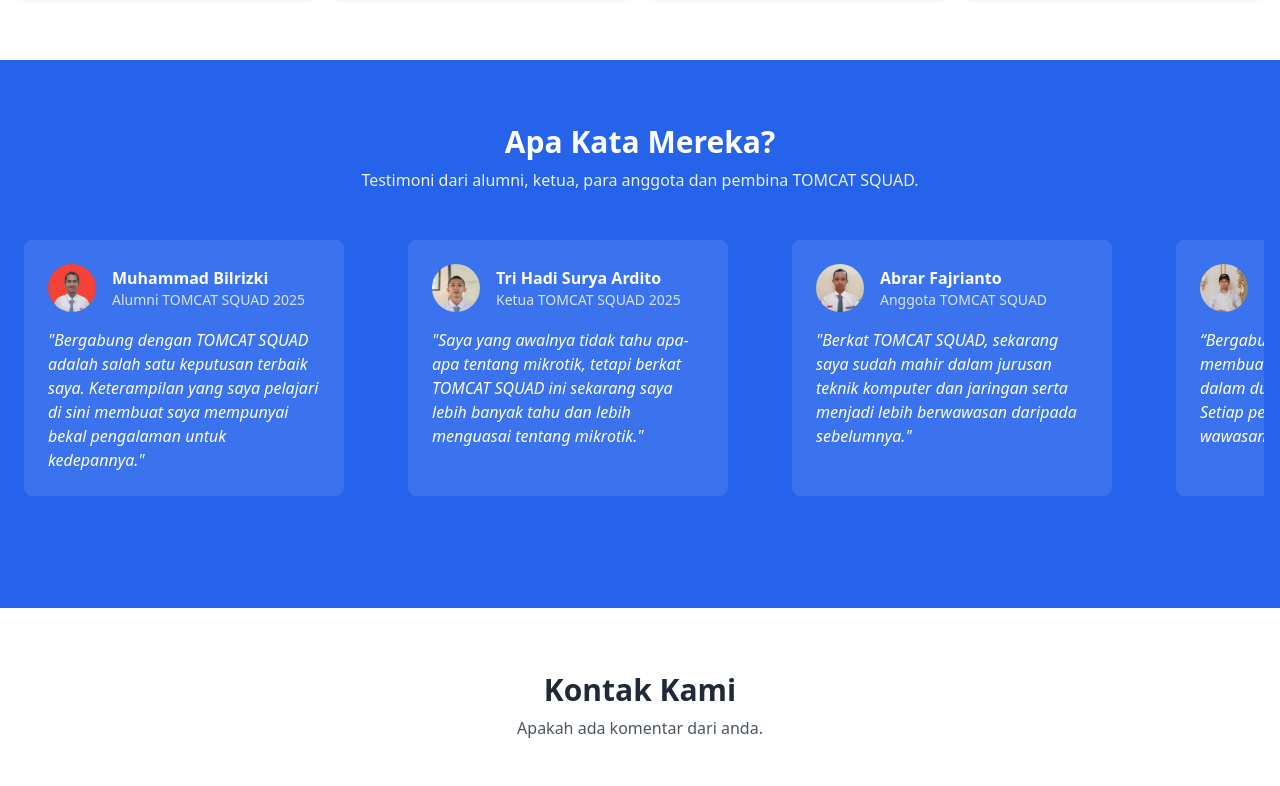
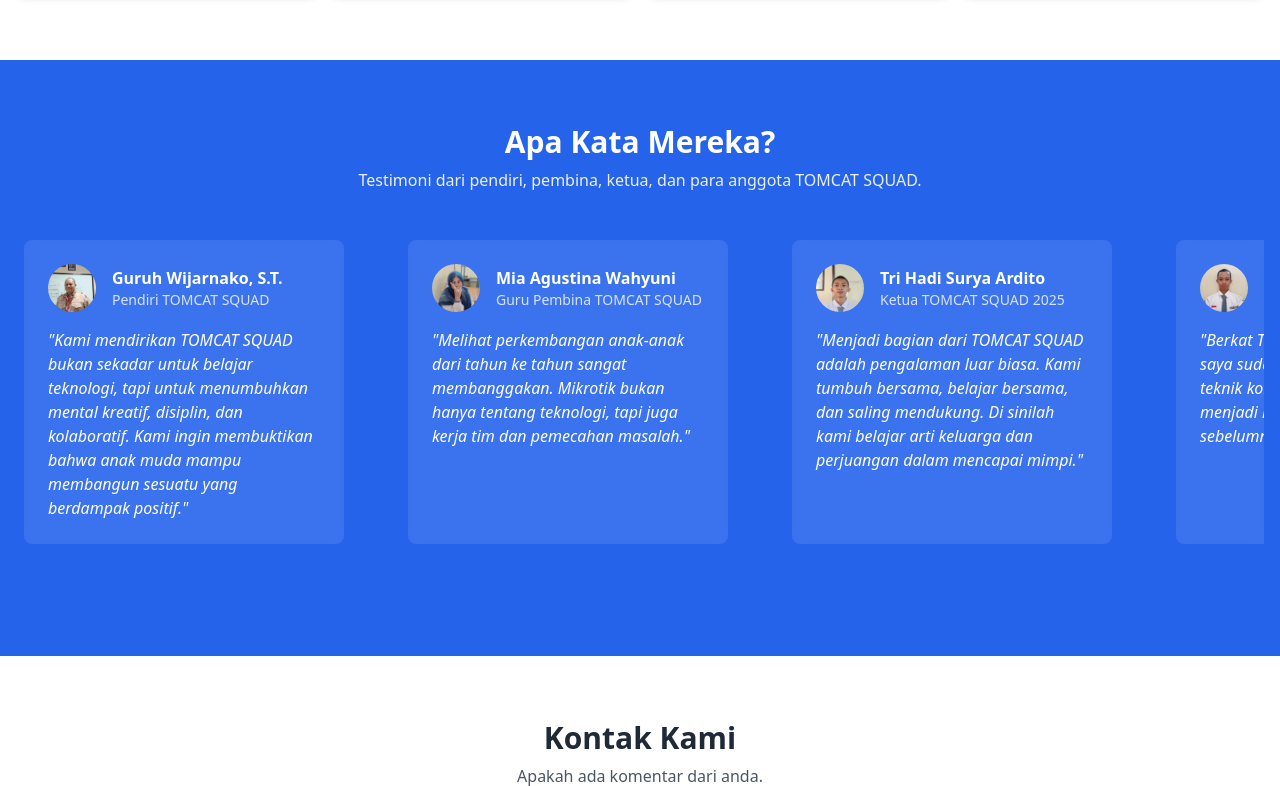
Before and after one commit to Gerr945/TOMCATSQUAD, a PHP site: page / in a window 1280 px wide. Shown: the part 4990-5776 px from the top of the page. Run offline with PHP 8.4, Linux system fonts and the light colour scheme; some libraries are stand-ins or nearby versions.

Commit message:
first commit

```diff
--- a/index.php
+++ b/index.php
@@ -603,7 +603,7 @@ if (!empty($_GET['q'])) {
             <div class="text-center mb-12">
                 <h2 class="text-3xl font-bold mb-2">Apa Kata Mereka?</h2>
                 <p class="max-w-2xl mx-auto opacity-90">
-                    Testimoni dari alumni, ketua, para anggota dan pembina TOMCAT SQUAD.
+                    Testimoni dari pendiri, pembina, ketua, dan para anggota TOMCAT SQUAD.
                 </p>
             </div>
 
@@ -611,23 +611,40 @@ if (!empty($_GET['q'])) {
             <div class="overflow-x-auto pb-12 mt-6 custom-scrollbar">
                 <div class="flex space-x-16 min-w-max px-2 snap-x snap-mandatory scroll-smooth">
                     <!-- Testimonial 1 -->
-                    <div class="bg-white bg-opacity-10 p-6 rounded-lg backdrop-blur-sm flex-shrink-0 w-80 snap-center">
+                     <div class="bg-white bg-opacity-10 p-6 rounded-lg backdrop-blur-sm flex-shrink-0 w-80 snap-center">
                         <div class="flex items-center mb-4">
-                            <img src="WhatsApp Image 2025-07-30 at 18.49.02.jpeg"
+                            <img src="WhatsApp Image 2025-10-30 at 18.27.05.jpeg"
                                 alt="Potret Muhammad Bilrizki, alumni TOMCAT SQUAD 2025"
                                 class="w-12 h-12 rounded-full object-cover mr-4">
                             <div>
-                                <h4 class="font-bold">Muhammad Bilrizki</h4>
-                                <p class="text-sm opacity-80">Alumni TOMCAT SQUAD 2025</p>
+                                <h4 class="font-bold">Guruh Wijarnako, S.T.</h4>
+                                <p class="text-sm opacity-80">Pendiri TOMCAT SQUAD</p>
                             </div>
                         </div>
                         <p class="italic">
-                            "Bergabung dengan TOMCAT SQUAD adalah salah satu keputusan terbaik saya. Keterampilan yang
-                            saya pelajari di sini membuat saya mempunyai bekal pengalaman untuk kedepannya."
+                            "Kami mendirikan TOMCAT SQUAD bukan sekadar untuk belajar teknologi, tapi untuk menumbuhkan mental kreatif,
+                            disiplin, dan kolaboratif. Kami ingin membuktikan bahwa anak muda mampu membangun sesuatu yang berdampak positif."
                         </p>
                     </div>
 
                     <!-- Testimonial 2 -->
+                    <div class="bg-white bg-opacity-10 p-6 rounded-lg backdrop-blur-sm flex-shrink-0 w-80 snap-center">
+                        <div class="flex items-center mb-4">
+                            <img src="WhatsApp Image 2025-07-30 at 17.03.02.jpeg"
+                                alt="Potret Bu Mia Agustina Wahyuni, guru pembina TOMCAT SQUAD"
+                                class="w-12 h-12 rounded-full object-cover mr-4">
+                            <div>
+                                <h4 class="font-bold">Mia Agustina Wahyuni</h4>
+                                <p class="text-sm opacity-80">Guru Pembina TOMCAT SQUAD</p>
+                            </div>
+                        </div>
+                        <p class="italic">
+                            "Melihat perkembangan anak-anak dari tahun ke tahun sangat membanggakan. Mikrotik bukan
+                            hanya tentang teknologi, tapi juga kerja tim dan pemecahan masalah."
+                        </p>
+                    </div>
+
+                    <!-- Testimonial 3 -->
                     <div class="bg-white bg-opacity-10 p-6 rounded-lg backdrop-blur-sm flex-shrink-0 w-80 snap-center">
                         <div class="flex items-center mb-4">
                             <img src="WhatsApp Image 2025-07-30 at 17.02.56.jpeg"
@@ -639,13 +656,12 @@ if (!empty($_GET['q'])) {
                             </div>
                         </div>
                         <p class="italic">
-                            "Saya yang awalnya tidak tahu apa-apa tentang mikrotik, tetapi berkat TOMCAT SQUAD ini
-                            sekarang
-                            saya lebih banyak tahu dan lebih menguasai tentang mikrotik."
+                            "Menjadi bagian dari TOMCAT SQUAD adalah pengalaman luar biasa. Kami tumbuh bersama, belajar bersama, dan saling mendukung.
+                            Di sinilah kami belajar arti keluarga dan perjuangan dalam mencapai mimpi."
                         </p>
                     </div>
 
-                    <!-- Testimonial 3 -->
+                    <!-- Testimonial 4 -->
                     <div class="bg-white bg-opacity-10 p-6 rounded-lg backdrop-blur-sm flex-shrink-0 w-80 snap-center">
                         <div class="flex items-center mb-4">
                             <img src="WhatsApp Image 2025-10-18 at 09.14.36.jpeg"
@@ -662,7 +678,7 @@ if (!empty($_GET['q'])) {
                         </p>
                     </div>
 
-                    <!-- Testimonial 4 -->
+                    <!-- Testimonial 5 -->
                     <div class="bg-white bg-opacity-10 p-6 rounded-lg backdrop-blur-sm flex-shrink-0 w-80 snap-center">
                         <div class="flex items-center mb-4">
                             <img src="WhatsApp Image 2025-10-20 at 16.18.03.jpeg"
@@ -680,7 +696,7 @@ if (!empty($_GET['q'])) {
                         </p>
                     </div>
 
-                    <!-- Testimonial 5 -->
+                    <!-- Testimonial 6 -->
                     <div class="bg-white bg-opacity-10 p-6 rounded-lg backdrop-blur-sm flex-shrink-0 w-80 snap-center">
                         <div class="flex items-center mb-4">
                             <img src="WhatsApp Image 2025-10-22 at 17.10.19.jpeg"
@@ -697,7 +713,7 @@ if (!empty($_GET['q'])) {
                         </p>
                     </div>
 
-                    <!-- Testimonial 6 -->
+                    <!-- Testimonial 7 -->
                     <div class="bg-white bg-opacity-10 p-6 rounded-lg backdrop-blur-sm flex-shrink-0 w-80 snap-center">
                         <div class="flex items-center mb-4">
                             <img src="WhatsApp Image 2025-10-22 at 20.35.09.jpeg"
@@ -714,7 +730,7 @@ if (!empty($_GET['q'])) {
                         </p>
                     </div>
 
-                    <!-- Testimonial 7 -->
+                    <!-- Testimonial 8 -->
                     <div class="bg-white bg-opacity-10 p-6 rounded-lg backdrop-blur-sm flex-shrink-0 w-80 snap-center">
                         <div class="flex items-center mb-4">
                             <img src="WhatsApp Image 2025-10-24 at 08.27.50.jpeg"
@@ -731,6 +747,7 @@ if (!empty($_GET['q'])) {
                         </p>
                     </div>
 
+                    <!-- Testimonial 9 -->
                     <div class="bg-white bg-opacity-10 p-6 rounded-lg backdrop-blur-sm flex-shrink-0 w-80 snap-center">
                         <div class="flex items-center mb-4">
                             <img src="WhatsApp Image 2025-10-22 at 20.01.47.jpeg"
@@ -747,6 +764,7 @@ if (!empty($_GET['q'])) {
                         </p>
                     </div>
 
+                    <!-- Testimonial 10 -->
                     <div class="bg-white bg-opacity-10 p-6 rounded-lg backdrop-blur-sm flex-shrink-0 w-80 snap-center">
                         <div class="flex items-center mb-4">
                             <img src="WhatsApp Image 2025-10-22 at 19.37.09.jpeg"
@@ -763,6 +781,7 @@ if (!empty($_GET['q'])) {
                         </p>
                     </div>
 
+                    <!-- Testimonial 11 -->
                     <div class="bg-white bg-opacity-10 p-6 rounded-lg backdrop-blur-sm flex-shrink-0 w-80 snap-center">
                         <div class="flex items-center mb-4">
                             <img src="WhatsApp Image 2025-10-22 at 19.39.08.jpeg"
@@ -779,6 +798,7 @@ if (!empty($_GET['q'])) {
                         </p>
                     </div>
 
+                    <!-- Testimonial 12 -->
                     <div class="bg-white bg-opacity-10 p-6 rounded-lg backdrop-blur-sm flex-shrink-0 w-80 snap-center">
                         <div class="flex items-center mb-4">
                             <img src="WhatsApp Image 2025-10-22 at 19.40.37.jpeg"
@@ -795,20 +815,37 @@ if (!empty($_GET['q'])) {
                         </p>
                     </div>
 
-                    <!-- Testimonial 8 -->
+                    <!-- Testimonial 13 -->
                     <div class="bg-white bg-opacity-10 p-6 rounded-lg backdrop-blur-sm flex-shrink-0 w-80 snap-center">
                         <div class="flex items-center mb-4">
-                            <img src="WhatsApp Image 2025-07-30 at 17.03.02.jpeg"
-                                alt="Potret Bu Mia Agustina Wahyuni, guru pembina TOMCAT SQUAD"
+                            <img src="WhatsApp Image 2025-07-30 at 18.49.02.jpeg"
+                                alt="Potret Muhammad Bilrizki, alumni TOMCAT SQUAD 2025"
                                 class="w-12 h-12 rounded-full object-cover mr-4">
                             <div>
-                                <h4 class="font-bold">Mia Agustina Wahyuni</h4>
-                                <p class="text-sm opacity-80">Guru Pembina TOMCAT SQUAD</p>
+                                <h4 class="font-bold">Muhammad Bilrizki</h4>
+                                <p class="text-sm opacity-80">Alumni TOMCAT SQUAD 2025</p>
                             </div>
                         </div>
                         <p class="italic">
-                            "Melihat perkembangan anak-anak dari tahun ke tahun sangat membanggakan. Mikrotik bukan
-                            hanya tentang teknologi, tapi juga kerja tim dan pemecahan masalah."
+                            "Bergabung dengan TOMCAT SQUAD adalah salah satu keputusan terbaik saya. Keterampilan yang
+                            saya pelajari di sini membuat saya mempunyai bekal pengalaman untuk kedepannya."
+                        </p>
+                    </div>
+
+                    <!-- Testimonial 13 -->
+                    <div class="bg-white bg-opacity-10 p-6 rounded-lg backdrop-blur-sm flex-shrink-0 w-80 snap-center">
+                        <div class="flex items-center mb-4">
+                            <img src="WhatsApp Image 2025-10-30 at 18.40.54.jpeg"
+                                alt="Potret Muhammad Bilrizki, alumni TOMCAT SQUAD 2025"
+                                class="w-12 h-12 rounded-full object-cover mr-4">
+                            <div>
+                                <h4 class="font-bold">Firas Abid Abiyanto</h4>
+                                <p class="text-sm opacity-80">Ketua TOMCAT SQUAD 2024</p>
+                            </div>
+                        </div>
+                        <p class="italic">
+                            "TOMCAT SQUAD bukan sekadar ekstrakurikuler, tapi wadah bagi kami untuk berkembang dan berinovasi. Saya percaya,
+                            dengan semangat pantang menyerah, setiap anggota dapat menjadi pelopor perubahan di dunia teknologi."
                         </p>
                     </div>
                 </div>
```
Also changed, not shown: WhatsApp Image 2025-10-30 at 18.27.05.jpeg (added), WhatsApp Image 2025-10-30 at 18.40.54.jpeg (added).
